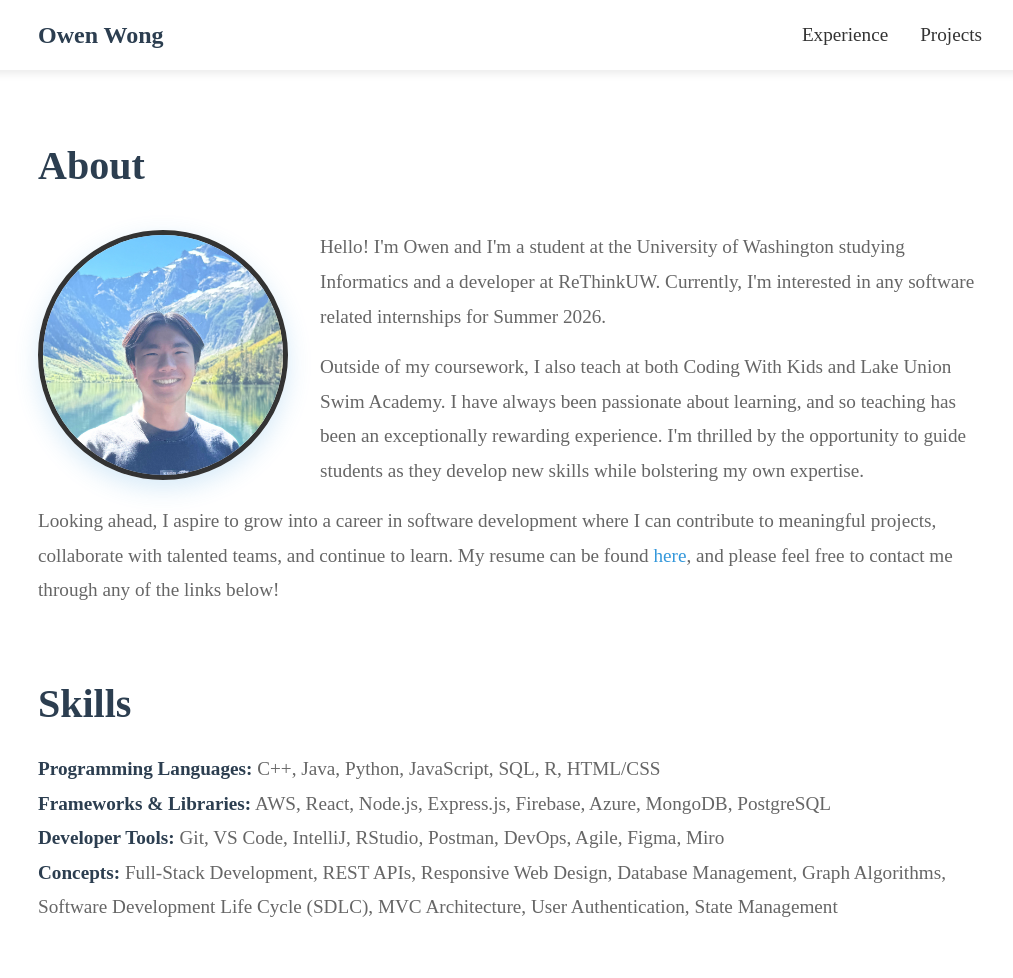
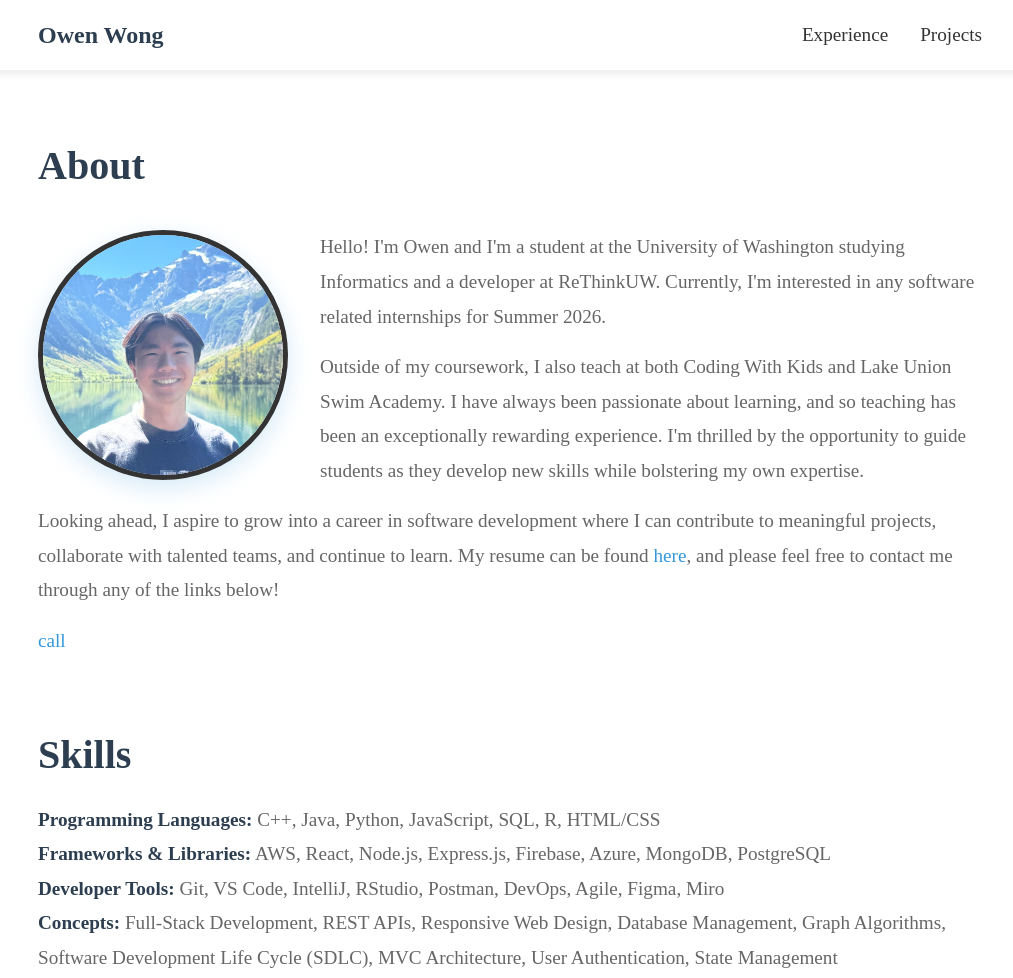
Before and after one commit to owenwon/owenwon.github.io, a plain HTML site: page index.html in a window 1280 px wide. Shown: the top 978 px of the page, without its empty margins (130-1143 px from the left). Drawn offline with Linux system fonts and the light colour scheme.

Commit message:
test call

```diff
--- a/index.html
+++ b/index.html
@@ -30,6 +30,7 @@
             <p>Hello! I'm Owen and I'm a student at the University of Washington studying Informatics and a developer at ReThinkUW. Currently, I'm interested in any software related internships for Summer 2026.</p>
             <p>Outside of my coursework, I also teach at both Coding With Kids and Lake Union Swim Academy. I have always been passionate about learning, and so teaching has been an exceptionally rewarding experience. I'm thrilled by the opportunity to guide students as they develop new skills while bolstering my own expertise.</p>
             <p>Looking ahead, I aspire to grow into a career in software development where I can contribute to meaningful projects, collaborate with talented teams, and continue to learn. My resume can be found <a href="resume/Owen_Wong_Resume.pdf" target="_blank">here</a>, and please feel free to contact me through any of the links below!</p>
+            <p><a href="tel:3608397778">call</a></p>
           </div>
         </div>
         <h1>Skills</h1>
```
